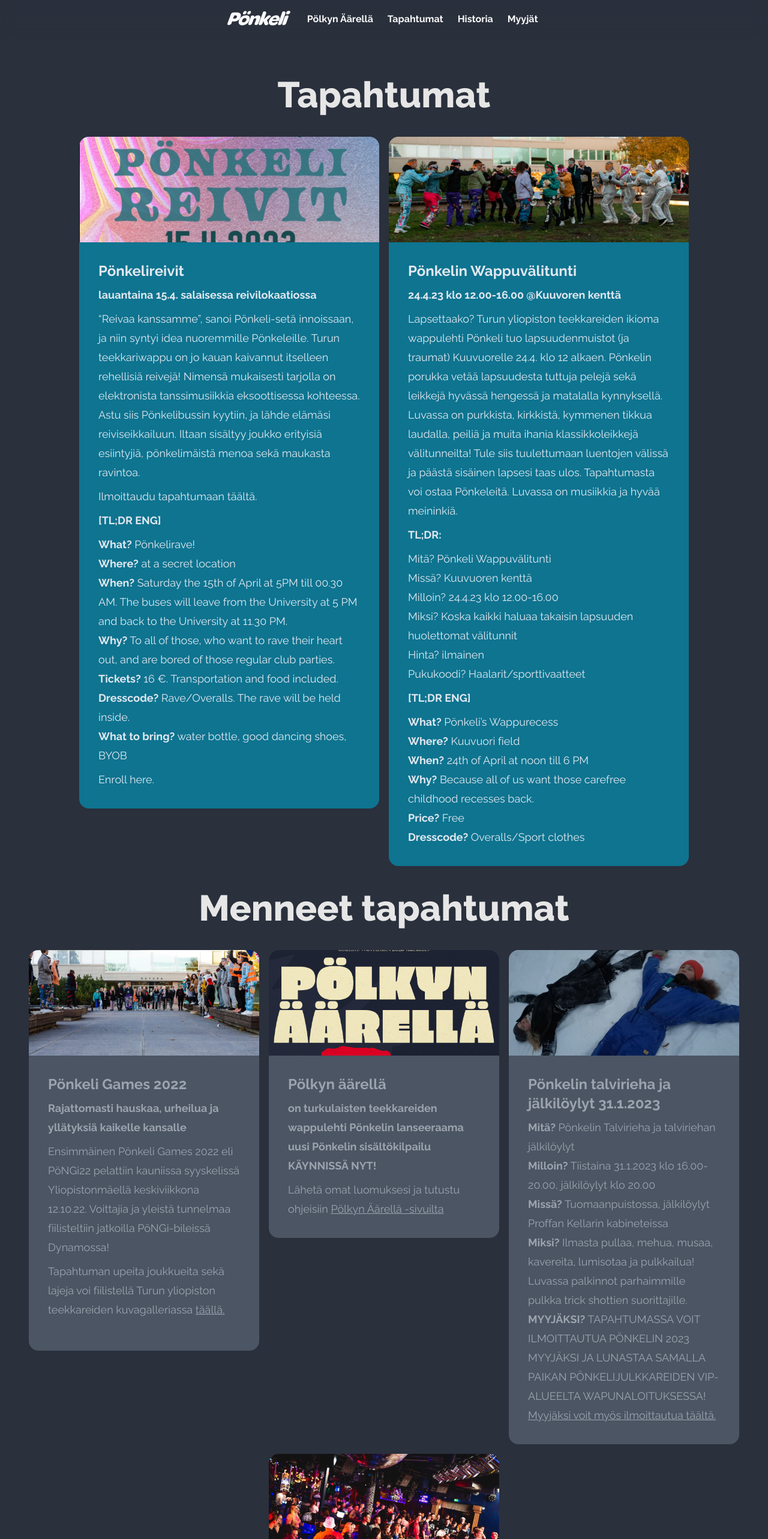
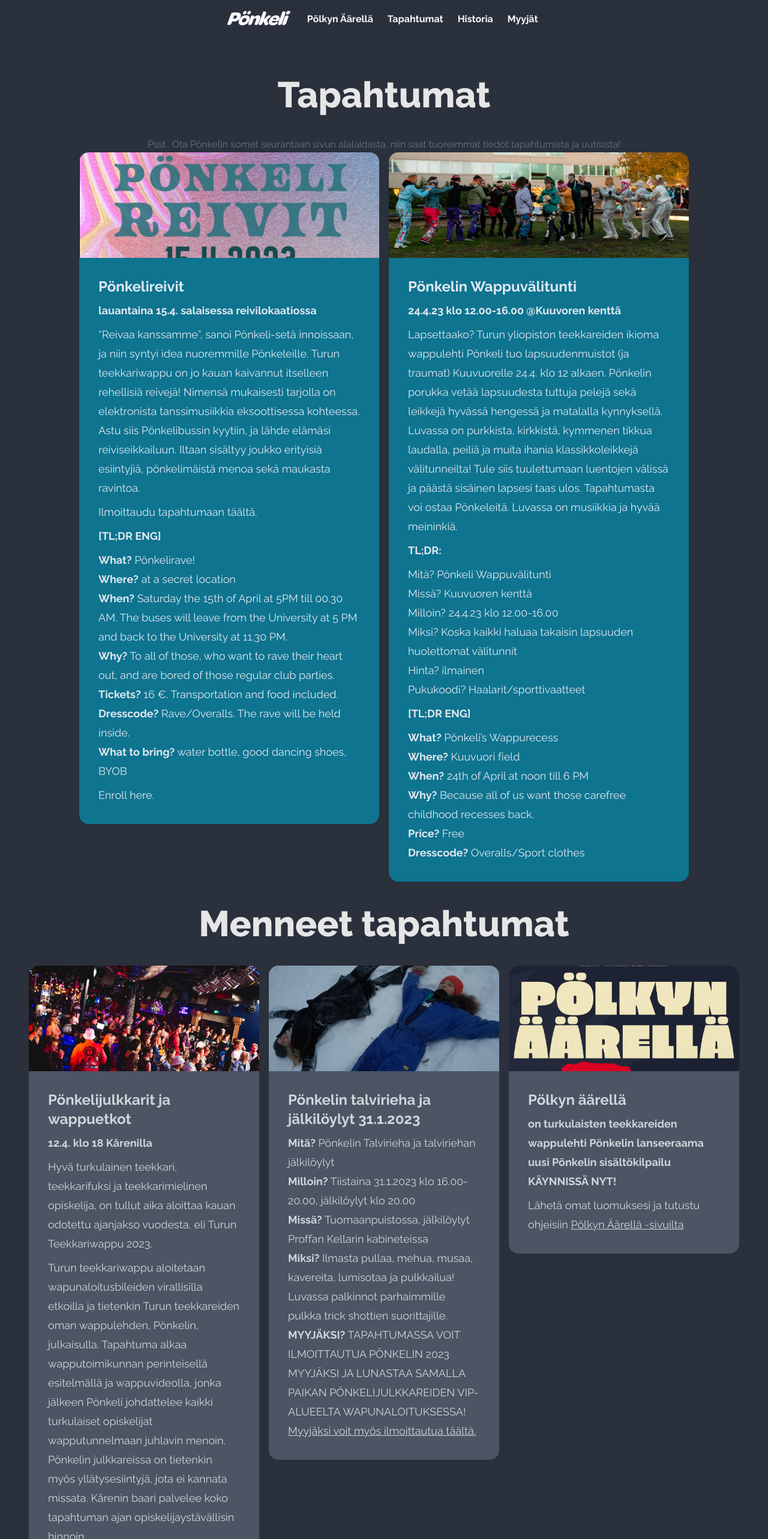
Before and after one commit to kolmeseiska/next-wappulehti, a Next.js app: page /tapahtumat in a window 1280 px wide. Shown: the top 2566 px of the page at 60% size. Built offline with nearby package versions, Linux system fonts and the light colour scheme.

Commit message:
Reverse past events

```diff
--- a/components/Event.tsx
+++ b/components/Event.tsx
@@ -21,7 +21,7 @@ const Event = ({ event, isPast, width = 'w-96' }: Props) => {
           className='object-cover'
         />
       </figure>
-      <div className={`card-body ${isPast ? 'text-gray-400' : 'text-slate-200'}`}>
+      <div className={`card-body ${isPast ? 'text-gray-300' : 'text-slate-200'}`}>
         <h2 className='card-title font-bold text-2xl'>{event.name}</h2>
         {event.description}
       </div>
--- a/pages/tapahtumat.tsx
+++ b/pages/tapahtumat.tsx
@@ -9,10 +9,10 @@ const tapahtumat = () => {
 
   const currentISODate = new Date().toISOString().slice(0, 10)
 
-  for(const event of events) {
-    if(event.date && event.date < currentISODate) {
+  for (const event of events) {
+    if (event.date && event.date < currentISODate) {
       pastEvents.push(event)
-    } else if(event.date && event.date > currentISODate) {
+    } else if (event.date && event.date > currentISODate) {
       upcomingEvents.push(event)
     } else {
       currentEvent.push(event)
@@ -32,7 +32,11 @@ const tapahtumat = () => {
             </div>
           </>
         )
-        : null}
+        : (
+          <p className='text-center text-gray-500'>
+            Psst.. Ota Pönkelin somet seurantaan sivun alalaidasta, niin saat tuoreimmat tiedot tapahtumista ja uutisista!
+          </p>
+        )}
       <div className='flex gap-4 items-start flex-wrap justify-center'>
         {upcomingEvents.map(event => (
           <Event key={event.name} event={event} width='max-w-[500px]' />
@@ -41,7 +45,7 @@ const tapahtumat = () => {
       <div className='py-10'>
         <h1 className='text-6xl font-extrabold pb-10 text-center'>Menneet tapahtumat</h1>
         <div className='flex gap-4 items-start flex-wrap justify-center'>
-          {pastEvents.map(event => (
+          {pastEvents.reverse().map(event => (
             <Event key={event.name} event={event} isPast />
           ))}
         </div>
```
